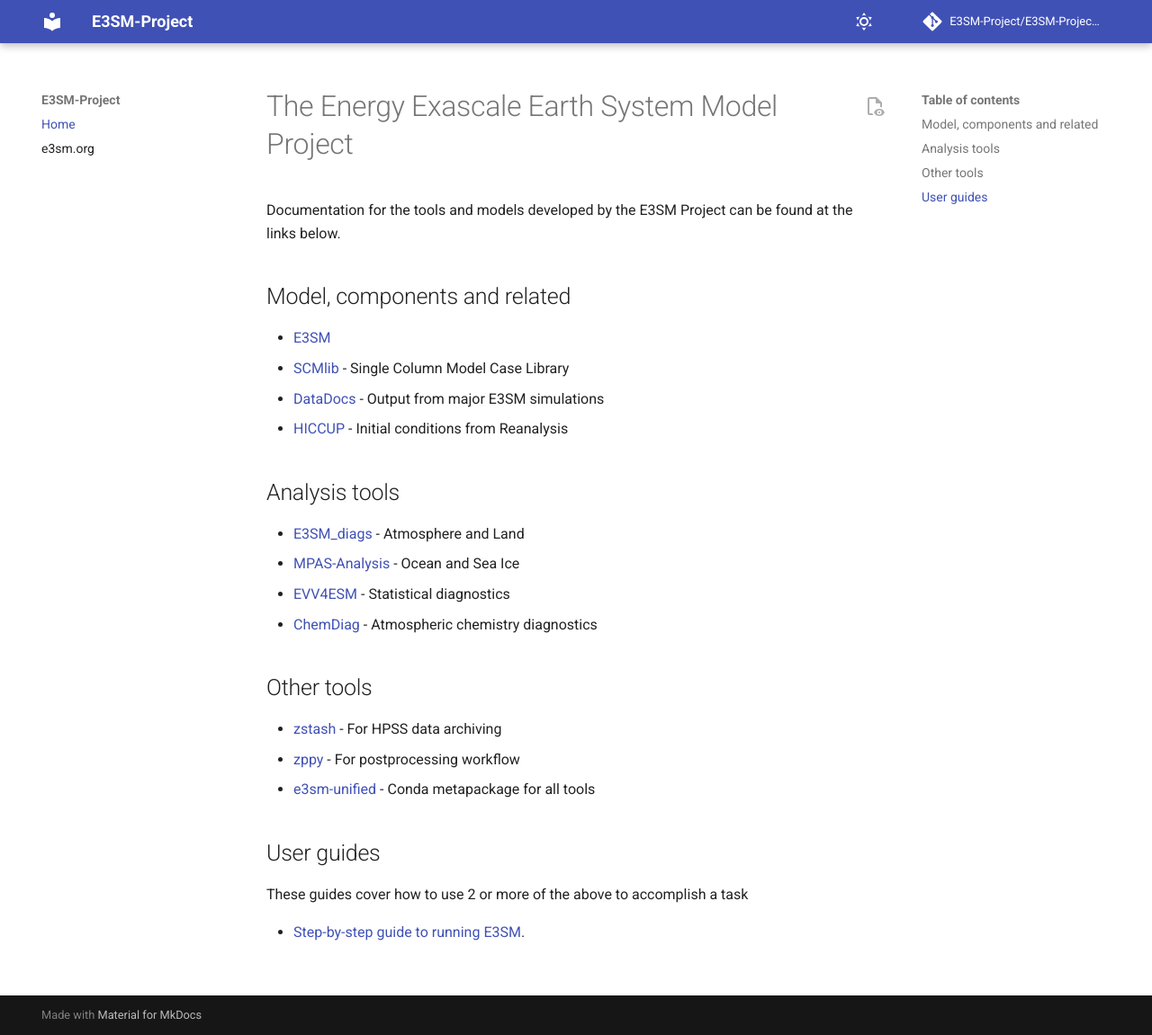
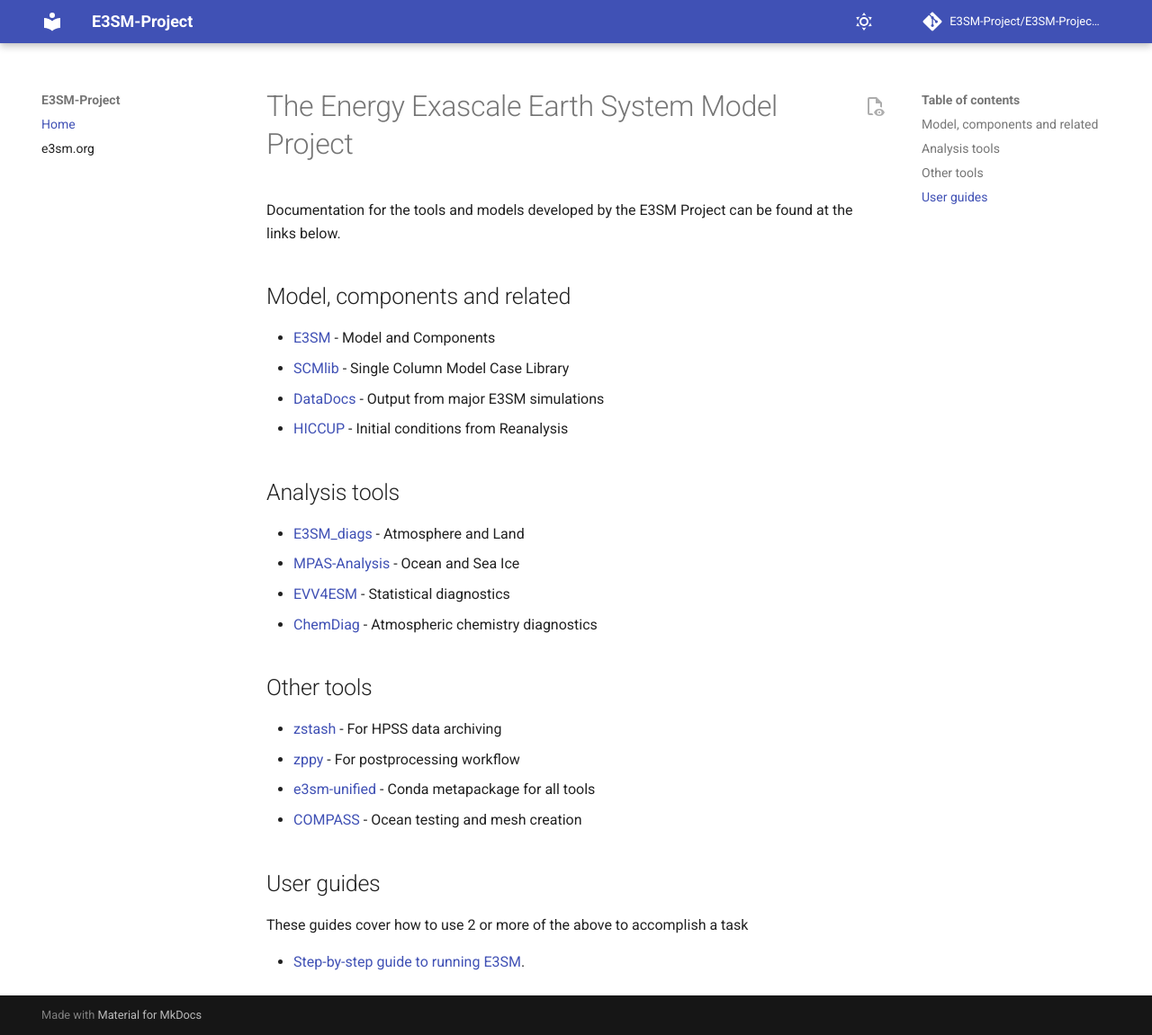
Before and after one commit to E3SM-Project/E3SM-Project.github.io, an MkDocs documentation site: the page built from docs/index.md, in a window 1280 px wide and 1151 px high. Shown: the whole window at 90% size. Built offline with MkDocs 1.6.1 and Material for MkDocs 9.7.7, drawn with Linux system fonts in a browser that asks for light colours; comment, search, counter and statistics services are not loaded.

Commit message:
Add COMPASS link

```diff
--- a/docs/index.md
+++ b/docs/index.md
@@ -5,7 +5,7 @@
 
 ## Model, components and related
 
-- [E3SM](https://e3sm-project.github.io/E3SM/)
+- [E3SM](https://e3sm-project.github.io/E3SM/) - Model and Components
 - [SCMlib](https://github.com/E3SM-Project/scmlib/wiki/E3SM-Intensive-Observation-Period-Case-Library) - Single Column Model Case Library
 - [DataDocs](https://e3sm-project.github.io/e3sm_data_docs/_build/html/index.html) - Output from major E3SM simulations
 - [HICCUP](https://github.com/E3SM-Project/HICCUP) - Initial conditions from Reanalysis
@@ -22,6 +22,7 @@
 - [zstash](https://e3sm-project.github.io/zstash) - For HPSS data archiving
 - [zppy](https://e3sm-project.github.io/zppy) - For postprocessing workflow
 - [e3sm-unified](https://github.com/E3SM-Project/e3sm-unified) - Conda metapackage for all tools
+- [COMPASS](https://mpas-dev.github.io/compass/latest/index.html) - Ocean testing and mesh creation
 
 ## User guides
 
```
